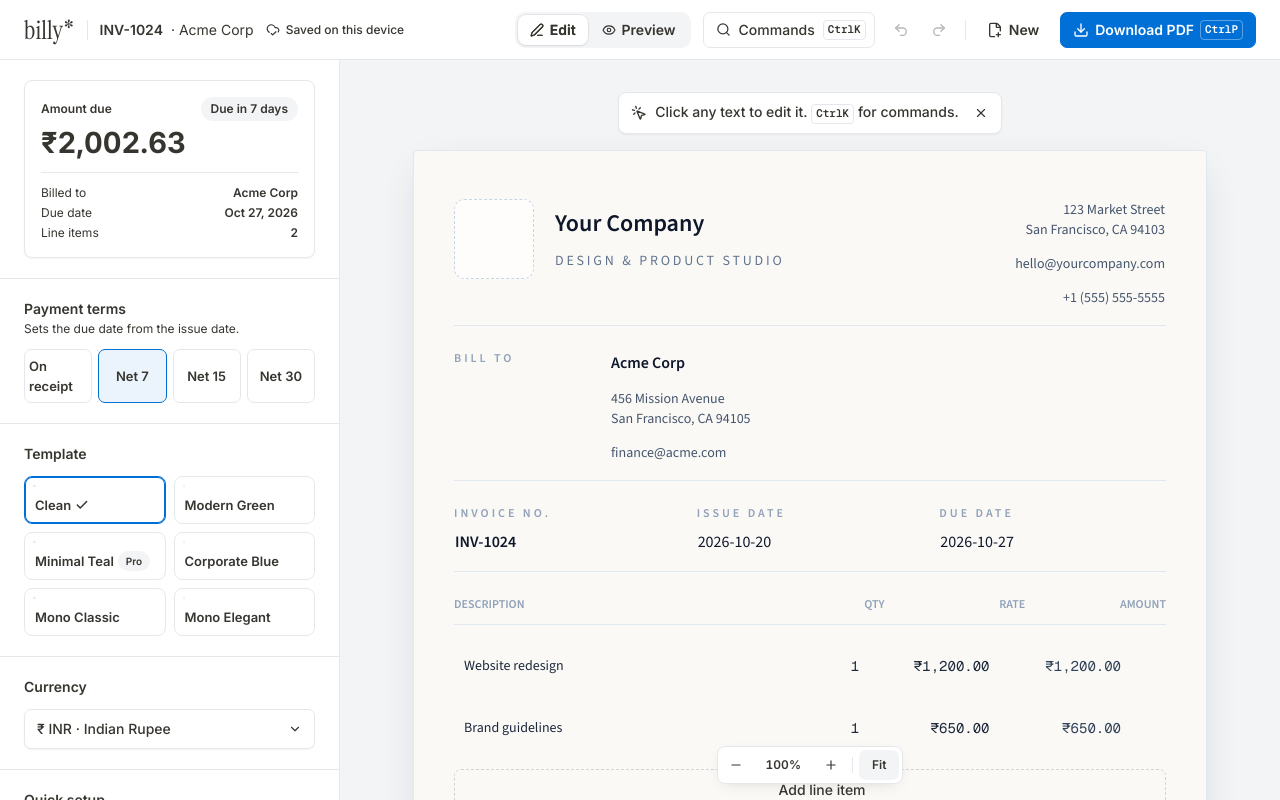
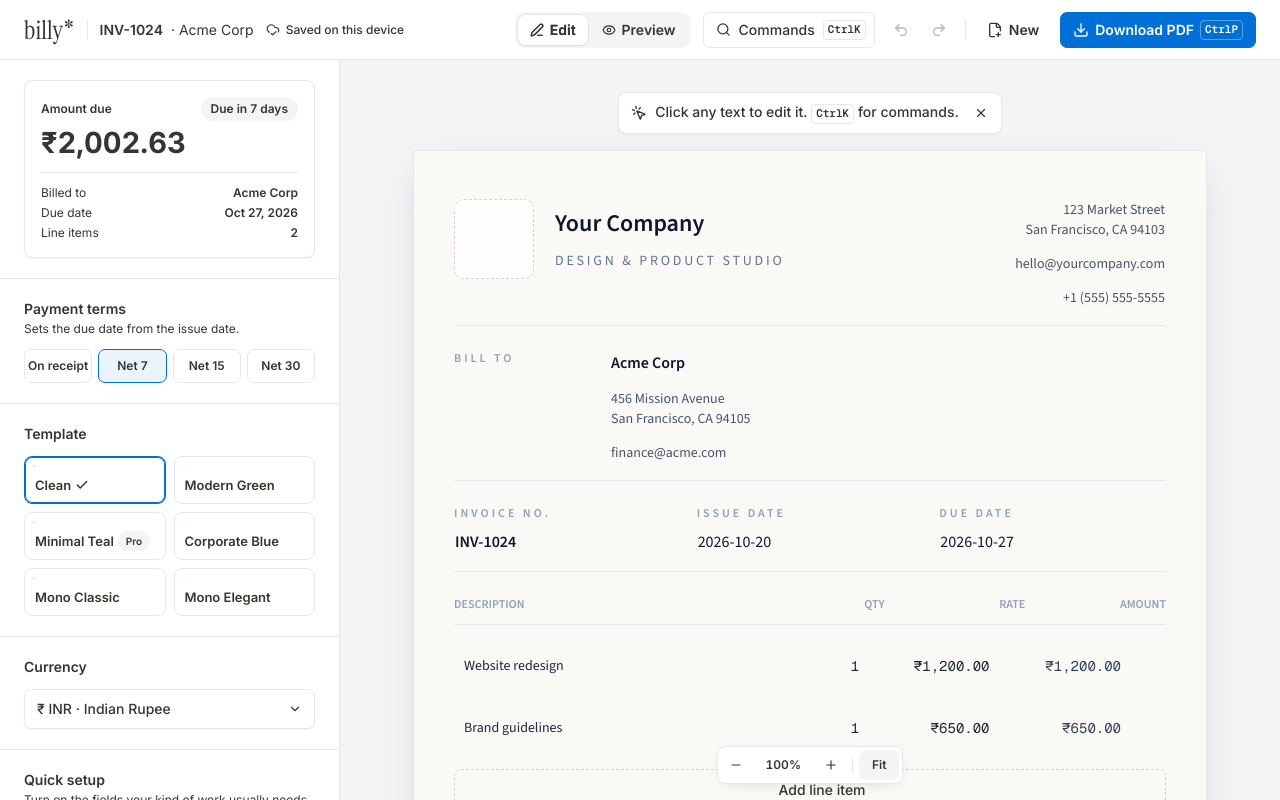
Before and after one commit to vedantlavale/billy, a Next.js app in the folder apps/web/: page /editor in a window 1280 px wide. Built offline with nearby package versions, Linux system fonts and the light colour scheme; some icons are missing.

Commit message:
style(editor): keep payment-term chips on one line

```diff
--- a/apps/web/app/globals.css
+++ b/apps/web/app/globals.css
@@ -1226,9 +1226,10 @@
   }
   .ed-terms .ed-option {
     justify-content: center;
-    padding: 6px 4px;
-    font-size: 13px;
+    padding: 6px 2px;
+    font-size: 12px;
     font-weight: 600;
+    white-space: nowrap;
   }
 
 }
```
